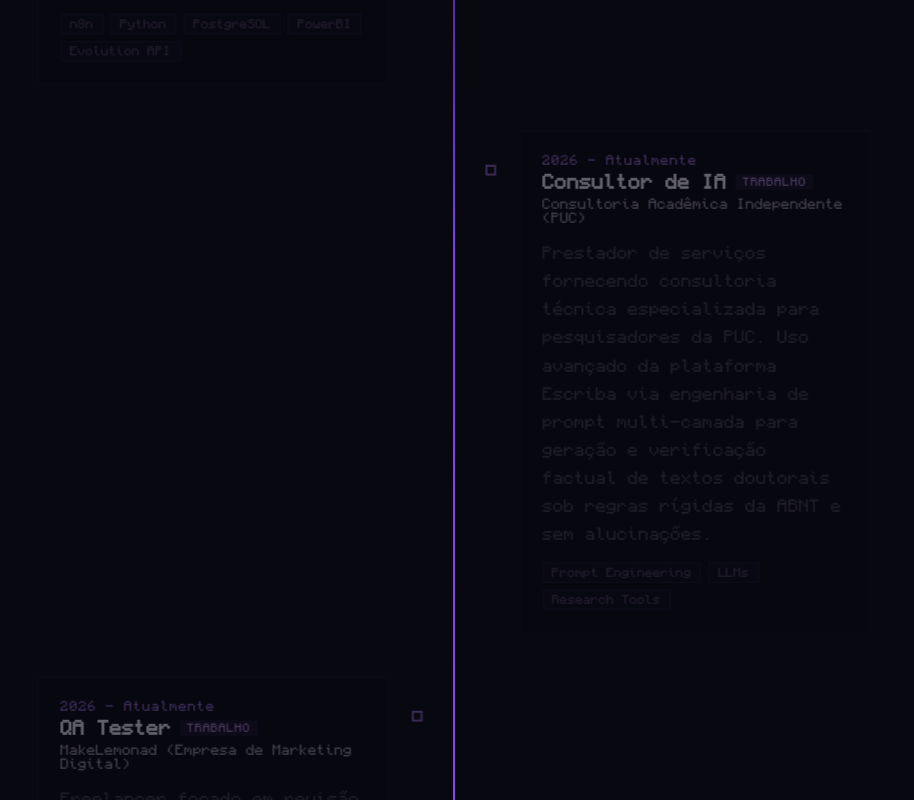
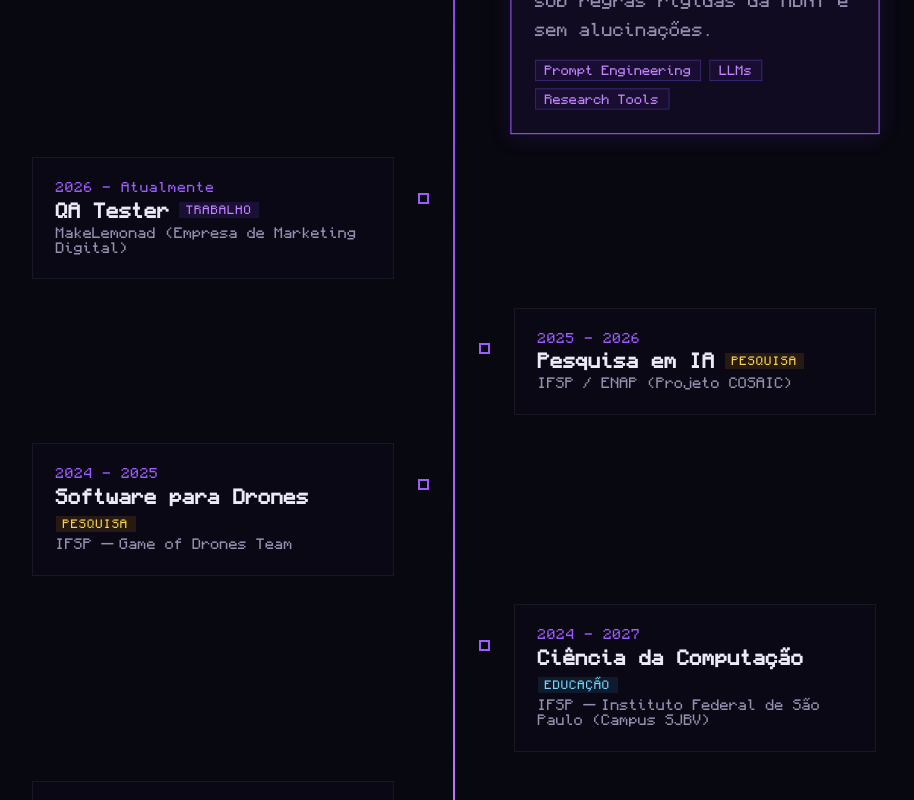
Before and after one commit to PietroTy/PietroTy, a React (Create React App) app: page / in a window 1280 px wide. Shown: the part 1740-2540 px from the top of the page, without its empty margins (186-1100 px from the left). Built offline with nearby package versions, Linux system fonts and the light colour scheme.

Commit message:
Revert static layout sizes on desktop, allow physical height open/close transitions while keeping one-open center-snapping scroll logic

```diff
--- a/src/styles/projects.css
+++ b/src/styles/projects.css
@@ -185,35 +185,13 @@
 }
 
 @media (min-width: 769px) {
-  /* On desktop, force cards to be statically expanded and transition styling */
-  .pcard-expand-wrapper {
-    max-height: none !important;
-    opacity: 0.45;
-    padding: 0 1.25rem 1.25rem !important;
-    border-top: 1px dashed rgba(255, 255, 255, 0.05) !important;
-    margin-top: 0.25rem !important;
-    padding-top: 1rem !important;
-    transition: opacity 0.5s cubic-bezier(0.25, 0.8, 0.25, 1);
+  .pcard {
+    transition: transform 0.5s cubic-bezier(0.25, 0.8, 0.25, 1), border-color 0.5s cubic-bezier(0.25, 0.8, 0.25, 1), box-shadow 0.5s cubic-bezier(0.25, 0.8, 0.25, 1);
   }
 
-  .pcard {
-    opacity: 0.45;
-    transform: scale(0.97);
-    filter: grayscale(40%);
-    transition: transform 0.5s cubic-bezier(0.25, 0.8, 0.25, 1), opacity 0.5s cubic-bezier(0.25, 0.8, 0.25, 1), filter 0.5s cubic-bezier(0.25, 0.8, 0.25, 1), border-color 0.5s cubic-bezier(0.25, 0.8, 0.25, 1), box-shadow 0.5s cubic-bezier(0.25, 0.8, 0.25, 1);
-  }
-
-  .pcard.open,
-  .pcard:hover {
-    opacity: 1;
+  .pcard.open {
     transform: scale(1.02) translateY(-4px);
-    filter: grayscale(0%);
     border-color: var(--p2);
     box-shadow: 0 12px 35px var(--card-glow);
   }
-
-  .pcard.open .pcard-expand-wrapper,
-  .pcard:hover .pcard-expand-wrapper {
-    opacity: 1;
-  }
 }
--- a/src/styles/timeline.css
+++ b/src/styles/timeline.css
@@ -185,33 +185,14 @@
 }
 
 @media (min-width: 768px) {
-  /* On desktop, force timeline items to be statically expanded and transition styling */
-  .tl-expand {
-    max-height: none !important;
-    opacity: 0.4;
-    margin-top: 0.75rem !important;
-    transition: opacity 0.5s cubic-bezier(0.25, 0.8, 0.25, 1);
+  .tl-item {
+    transition: transform 0.5s cubic-bezier(0.25, 0.8, 0.25, 1), border-color 0.5s cubic-bezier(0.25, 0.8, 0.25, 1), background-color 0.5s cubic-bezier(0.25, 0.8, 0.25, 1), box-shadow 0.5s cubic-bezier(0.25, 0.8, 0.25, 1);
   }
 
-  .tl-item {
-    opacity: 0.4;
-    transform: scale(0.97);
-    filter: grayscale(40%);
-    transition: transform 0.5s cubic-bezier(0.25, 0.8, 0.25, 1), opacity 0.5s cubic-bezier(0.25, 0.8, 0.25, 1), filter 0.5s cubic-bezier(0.25, 0.8, 0.25, 1), border-color 0.5s cubic-bezier(0.25, 0.8, 0.25, 1), box-shadow 0.5s cubic-bezier(0.25, 0.8, 0.25, 1);
-  }
-
-  .tl-item.open,
-  .tl-item:hover {
-    opacity: 1;
+  .tl-item.open {
     transform: scale(1.02);
-    filter: grayscale(0%);
     border-color: var(--p2);
     background: rgba(124, 58, 237, 0.08);
     box-shadow: 0 4px 20px rgba(124, 58, 237, 0.15);
   }
-
-  .tl-item.open .tl-expand,
-  .tl-item:hover .tl-expand {
-    opacity: 1;
-  }
 }
```
